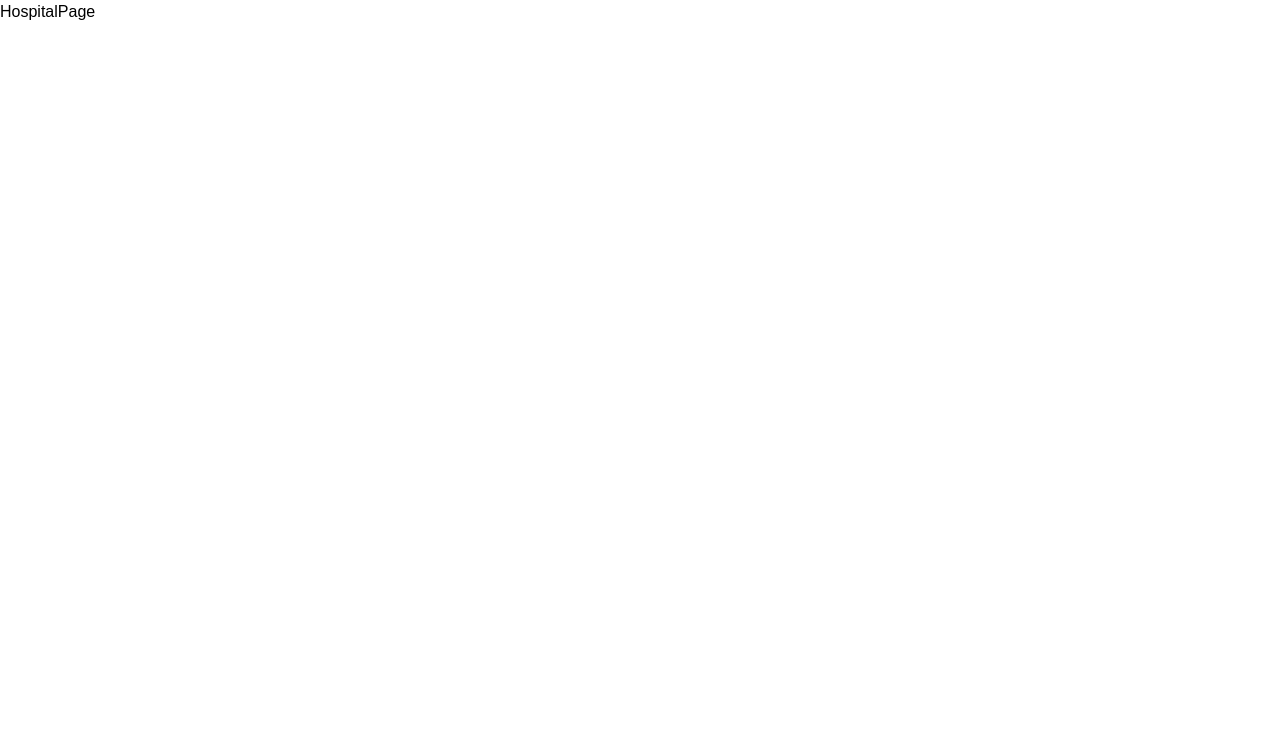
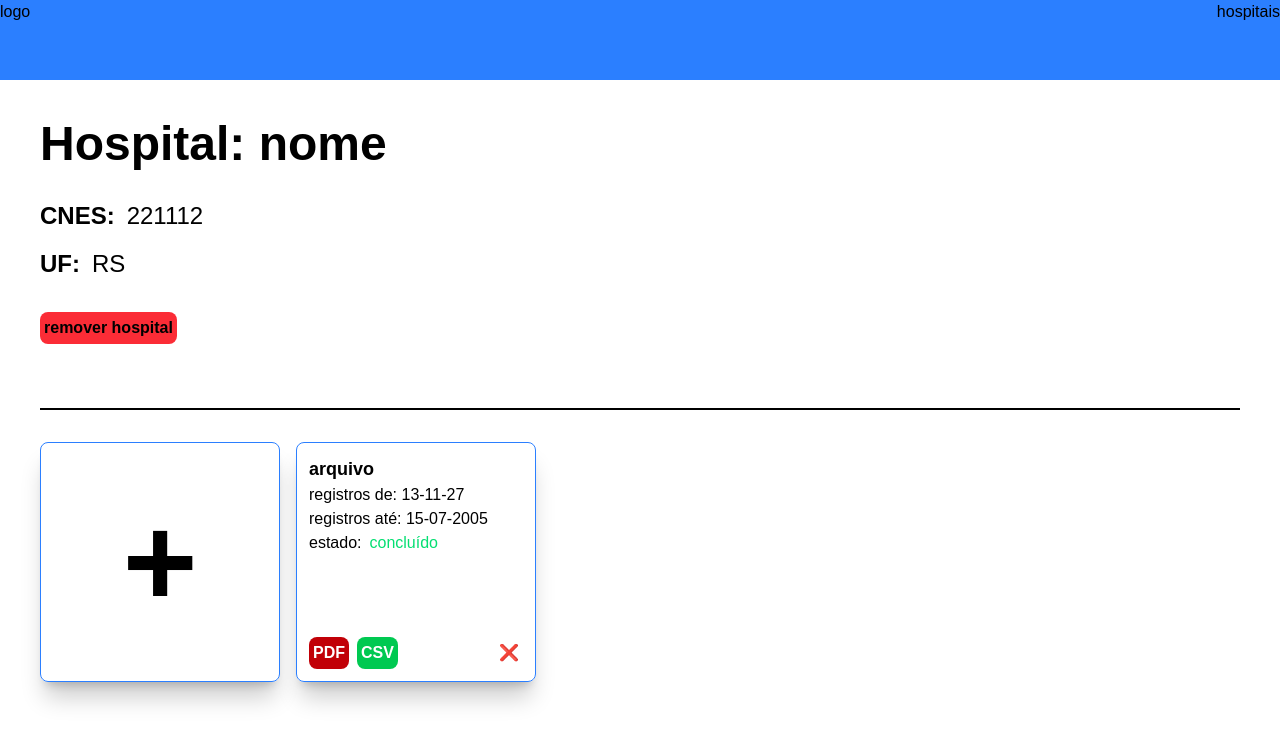
Before and after one commit to rmxvgit/susfront, a Next.js app: page /hospital/1234567 in a window 1280 px wide. Shown: the top 744 px of the page. Built offline with nearby package versions, Linux system fonts and the light colour scheme.

Commit message:
Fetch hospitals data and display on dashboard
The dashboard now fetches and displays hospital data from the backend.
It also includes loading and error states. Token validation is implemented
to redirect to the login page if the token is missing or expired.

Mocked hospital data has been removed.

```diff
--- a/src/app/(protected)/dashboard/page.tsx
+++ b/src/app/(protected)/dashboard/page.tsx
@@ -1,8 +1,63 @@
 "use client";
 
 import Link from "next/link";
+import { useEffect, useState } from "react";
+import { get_hospitals_request, HP_info } from "@/lib/requests";
+import { is_token_expired } from "@/lib/utils";
+import { useRouter } from "next/navigation";
 
 export default function Dashboard() {
+  const [hp_data, set_hp_data] = useState<HP_info[]>([]);
+  const [loading, set_loading] = useState<boolean>(true);
+  const [err, set_err] = useState<null | string>(null);
+  const router = useRouter();
+
+  useEffect(() => {
+    const token = localStorage.getItem("token");
+
+    if (!token || is_token_expired(token)) {
+      router.push("/login");
+    }
+
+    set_loading(true);
+    get_hospitals_request()
+      .then((data) => {
+        set_hp_data(data);
+        set_loading(false);
+        set_err(null);
+      })
+      .catch((err) => {
+        if (err instanceof Error) {
+          set_err(`Erro ao carregar os dados dos hospitais: ${err.message}.`);
+          set_loading(false);
+        }
+      });
+  }, [router, set_hp_data, set_loading, set_err]);
+
+  if (err != null) {
+    return (
+      <div className="flex flex-col justify-center min-h-screen">
+        <div className="flex justify-center">
+          <h1 className="h-fit w-fit p-6 text-3xl bg-blue-400 rounded-2xl">
+            {err} Tente atualizar a página
+          </h1>
+        </div>
+      </div>
+    );
+  }
+
+  if (loading) {
+    return (
+      <div className="flex flex-col justify-center min-h-screen">
+        <div className="flex justify-center">
+          <h1 className="h-fit w-fit p-6 text-3xl bg-blue-400 rounded-2xl">
+            carregando...
+          </h1>
+        </div>
+      </div>
+    );
+  }
+
   return (
     <div className="min-h-screen">
       <header className="h-20 bg-blue-500 flex justify-between">
@@ -12,17 +67,14 @@ export default function Dashboard() {
       <div className="flex flex-col p-10 gap-8">
         <h1 className="text-4xl font-bold">Hospitais:</h1>
         <div className="flex flex-wrap gap-4">
-          {mock_hospitals.map((data: HP_info) => make_hospital_card(data))}
+          <button className="h-60 aspect-square border shadow-xl/20 border-blue-500 rounded-lg p-3 text-9xl font-bold">
+            +
+          </button>
+          {hp_data.map(make_hospital_card)}
         </div>
       </div>
     </div>
   );
-}
-
-interface HP_info {
-  name: string;
-  cnes: string;
-  estado: string;
 }
 
 function make_hospital_card(info: HP_info) {
@@ -40,11 +92,3 @@ function make_hospital_card(info: HP_info) {
     </Link>
   );
 }
-
-const mock_hospitals: HP_info[] = [
-  {
-    name: "Santa casa uruguaiana",
-    estado: "RS",
-    cnes: "1234567",
-  },
-];
--- a/src/app/(protected)/hospital/[cnes]/page.tsx
+++ b/src/app/(protected)/hospital/[cnes]/page.tsx
@@ -1,3 +1,106 @@
+"use client";
+
+import {
+  HP_info,
+  LD_info,
+  mock_csv_download_url,
+  pdf_download_url,
+} from "@/lib/requests";
+
 export default function HospitalPage() {
-  return <>HospitalPage</>;
+  return (
+    <div className="min-h-screen">
+      <header className="h-20 bg-blue-500 flex justify-between">
+        <div>logo</div>
+        <div>hospitais</div>
+      </header>
+      <div className="flex flex-col p-10 gap-8">
+        <h1 className="xl:text-5xl lg:text-4xl md:3xl text-xl font-bold">
+          Hospital: {mock_hp.name}
+        </h1>
+        <div className="flex flex-col gap-4">
+          <div className="flex">
+            <p className="text-2xl font-bold">CNES: </p>
+            <p className="text-2xl">{mock_hp.cnes}</p>
+          </div>
+          <div className="flex">
+            <p className="text-2xl font-bold">UF: </p>
+            <p className="text-2xl">{mock_hp.estado}</p>
+          </div>
+        </div>
+        <button className="w-fit bg-red-500 p-1 rounded-lg font-bold mb-8">
+          remover hospital
+        </button>
+        <div className="border" />
+        <div className="flex flex-wrap gap-4">
+          <button className="h-60 aspect-square border shadow-xl/20 border-blue-500 rounded-lg p-3 text-9xl font-bold">
+            +
+          </button>
+          {mock_laudos.map(make_laudo_card)}
+        </div>
+      </div>
+    </div>
+  );
 }
+
+function make_laudo_card(laudo: LD_info) {
+  return (
+    <div
+      key={laudo.id}
+      className="h-60 aspect-square flex flex-col justify-between border shadow-xl/20 border-blue-500 rounded-lg p-3"
+    >
+      <div>
+        <h2 className="text-lg overflow-y-scroll font-bold max-h-16">
+          {laudo.file_name}
+        </h2>
+        <p className="overflow-ellipsis">registros de: {laudo.data_inicio}</p>
+        <p className="overflow-ellipsis">registros até: {laudo.data_fim}</p>
+        <div className="flex">
+          <p>estado: </p>
+          {laudo.ready ? (
+            <p className="text-green-400">concluído</p>
+          ) : (
+            <p className="text-yellow-400">processando</p>
+          )}
+        </div>
+      </div>
+
+      <div className="flex justify-between">
+        <div className="flex gap-2">
+          <a
+            href={pdf_download_url(laudo.id)}
+            className="bg-red-700 text-white p-1 rounded-lg font-bold"
+          >
+            PDF
+          </a>
+          <a
+            href={mock_csv_download_url(laudo.id)}
+            className="bg-green-500 text-white p-1 rounded-lg font-bold"
+          >
+            CSV
+          </a>
+        </div>
+        <button className="w-fit p-1 rounded-lg aspect-square text-center">
+          ❌
+        </button>
+      </div>
+    </div>
+  );
+}
+
+const mock_hp: HP_info = {
+  name: "nome",
+  cnes: "221112",
+  estado: "RS",
+};
+
+const mock_laudos: LD_info[] = [
+  {
+    id: 3,
+    ready: true,
+    data_fim: "15-07-2005",
+    data_inicio: "13-11-27",
+    file_name: "arquivo",
+    estado: "RS",
+  },
+];
--- a/src/app/login/page.tsx
+++ b/src/app/login/page.tsx
@@ -1,6 +1,6 @@
 "use client";
 import { Formik, Form, Field } from "formik";
-import { mock_login_request } from "@/lib/requests";
+import { login_request } from "@/lib/requests";
 import { useState } from "react";
 import { useRouter } from "next/navigation";
 import { setTimeout } from "node:timers";
@@ -10,7 +10,7 @@ export default function LoginPage() {
   const [formErr, setFormErr] = useState<string>("");
 
   function form_submit(values: LoginData) {
-    mock_login_request(values)
+    login_request(values)
       .then(() => {
         router.push("/dashboard");
       })
--- a/src/lib/requests.ts
+++ b/src/lib/requests.ts
@@ -1,9 +1,36 @@
 "use client";
 import axios, { HttpStatusCode } from "axios";
-const backendURL = "http://localhost:3001";
+
+const backendURL = "https://backsus-production.up.railway.app";
+
+// USAR BARRA NO INÍCIO DA STRING
+function get_back_url(page_relative_path: string): string {
+  return `${backendURL}${page_relative_path}`;
+}
+
+export function pdf_download_url(id: string | number): string {
+  return get_back_url(`/laudo/dowload${id}`);
+}
+
+export function csv_download_url(id: string | number): string {
+  return get_back_url(`/laudo/getcsv${id}`);
+}
+
+export function mock_csv_download_url(id: string | number): string {
+  return pdf_download_url(id);
+}
+
+function bearer_token(): string {
+  const token = localStorage.getItem("token");
+  if (!token) {
+    throw new Error("no token found");
+  }
+
+  return `Bearer ${token}`;
+}
 
 export async function login_request(values: { email: string; senha: string }) {
-  const result = await axios.post(`${backendURL}/auth/login`, values);
+  const result = await axios.post(get_back_url("/auth/login"), values);
   if (
     result.status === HttpStatusCode.Created &&
     typeof result.data == "string"
@@ -25,3 +52,37 @@ export async function mock_login_request(values: {
 
   throw new Error("err");
 }
+
+export interface HP_info {
+  name: string;
+  cnes: string;
+  estado: string;
+}
+
+export async function get_hospitals_request() {
+  const result = await axios.get(get_back_url("/hospital"), {
+    headers: { Authorization: bearer_token() },
+  });
+
+  if (result.status != HttpStatusCode.Ok) {
+    throw new Error(`${result.status}`);
+  }
+
+  const data: HP_info[] = result.data;
+
+  return data;
+}
+
+export async function get_single_hospital(cnes: string) {}
+
+// informações referêntes a um laudo
+export interface LD_info {
+  id: number;
+  ready: boolean;
+  data_fim: string;
+  data_inicio: string;
+  file_name: string;
+  estado: string;
+}
+
+export async function get_laudos(cnes: string) {}
```
